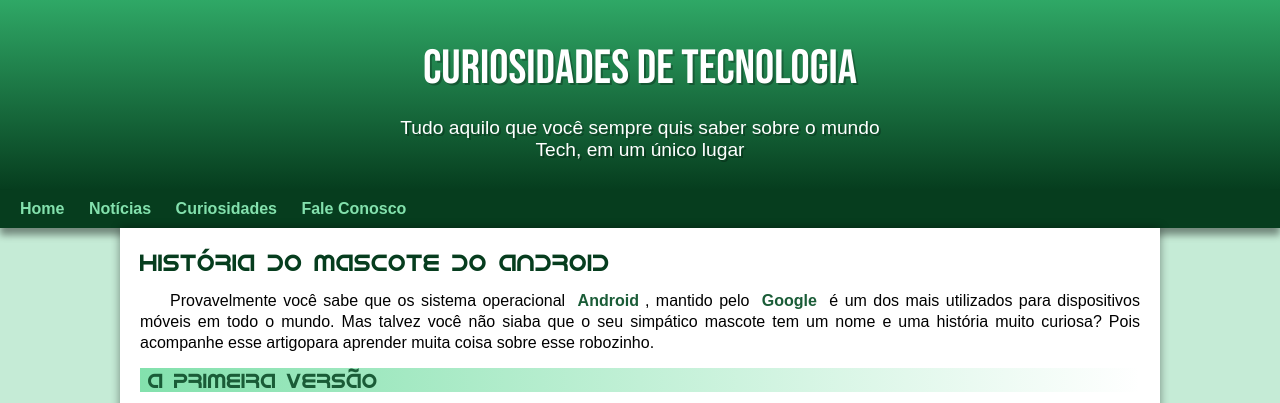
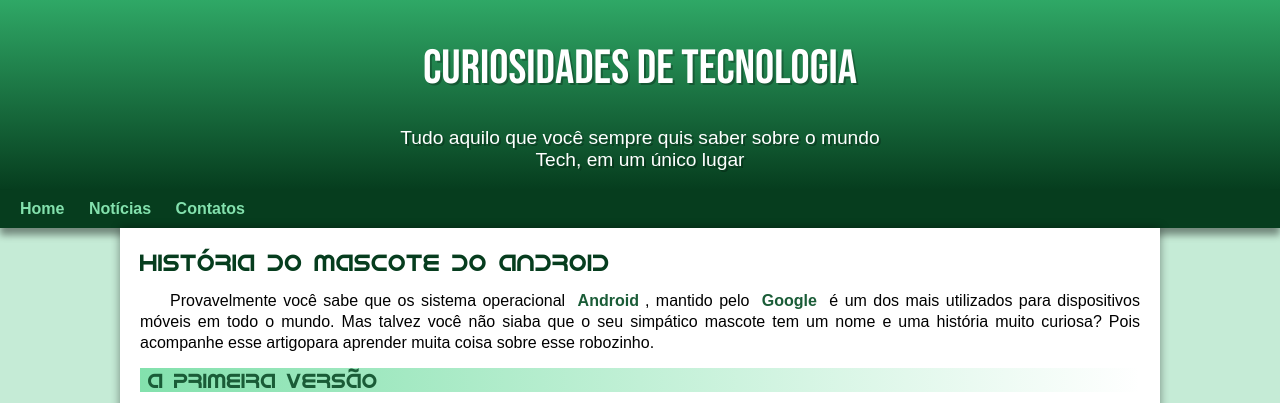
Before and after one commit to JuliaCosta2708/projeto-android, a plain HTML site: page index.html in a window 1280 px wide. Shown: the top 403 px of the page. Drawn offline with Linux system fonts and the light colour scheme.

Commit message:
Problema de padding corrigido

```diff
--- a/estilo/style.css
+++ b/estilo/style.css
@@ -43,7 +43,7 @@ header > h1 {
     font-size: 3em;
     font-weight: normal;
     font-family: var(--fonte-destaque);
-    margin-bottom: 20px;
+    padding-bottom: 30px;
     text-shadow: 2px 2px 0px rgba(0, 0, 0, 0.267);
 }
 header > p{
--- a/index.html
+++ b/index.html
@@ -15,8 +15,7 @@
     </header>
     <nav><a href="#">Home</a>
          <a href="#">Notícias</a>
-          <a href="#">Curiosidades</a>
-           <a href="#">Fale Conosco</a>
+           <a href="#">Contatos</a>
         </nav>
 
     <main>
```
